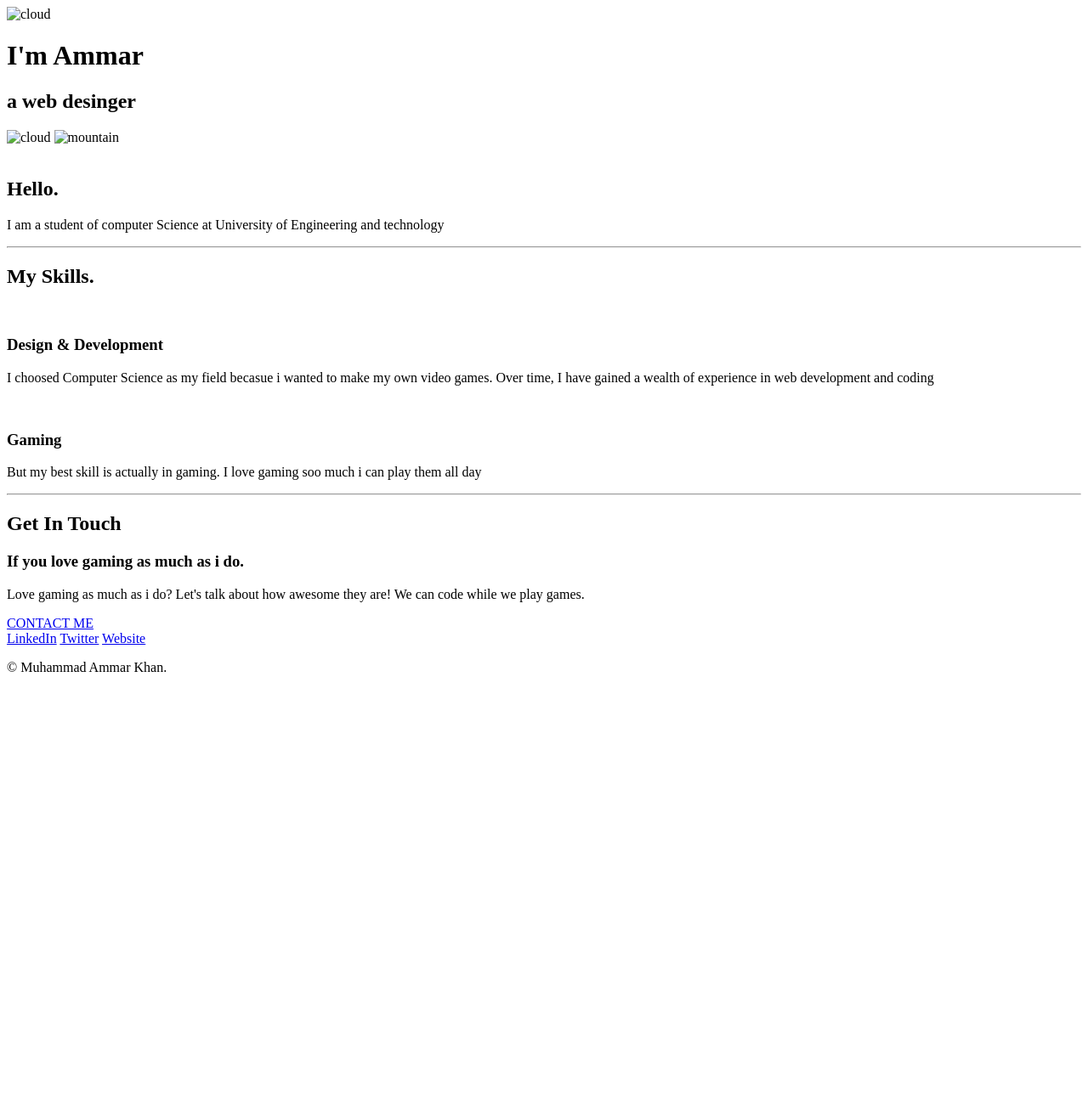
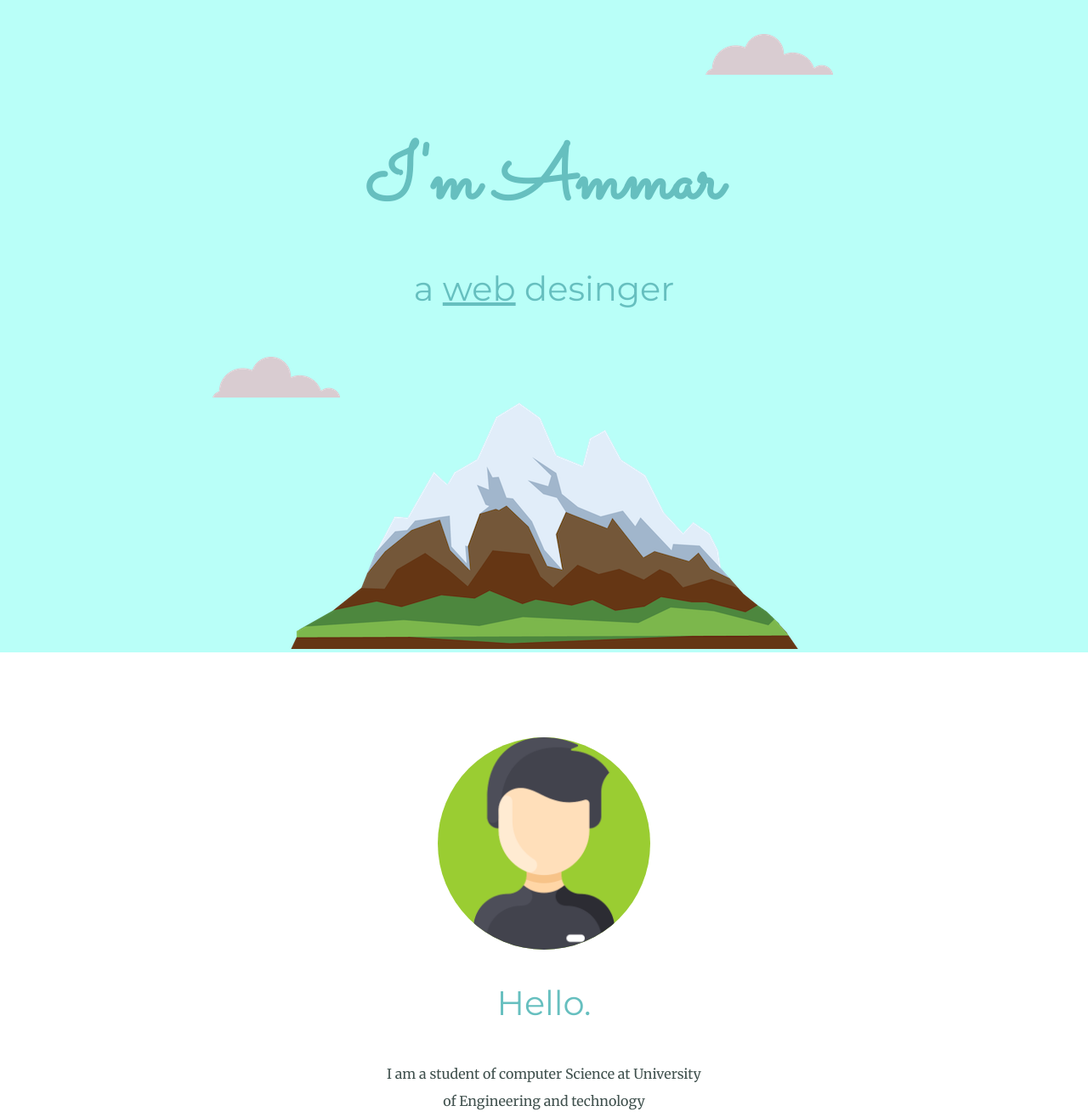
Before and after one commit to AmmarKhan2013/website, a plain HTML site: page index.html in a window 1280 px wide. Shown: the top 1315 px of the page at 85% size. Before the commit the page ends 811 px from the top, so only its background shows below. Drawn offline with Linux system fonts and the light colour scheme; the site is published under a folder, as on GitHub Pages, so addresses that start at the root find nothing.

Commit message:
Update index.html

```diff
--- a/index.html
+++ b/index.html
@@ -5,7 +5,7 @@
     <meta http-equiv="X-UA-Compatible" content="IE=edge">
     <meta name="viewport" content="width=device-width, initial-scale=1.0">
     <title>Muhammad Ammar Khan</title>
-    <link rel="stylesheet" href="/css/styles.css">
+    <link rel="stylesheet" href="css/styles.css">
     <link rel="shortcut icon" href="/images/favicon_io/favicon.ico" type="image/x-icon">
     <link rel="preconnect" href="https://fonts.googleapis.com">
     <link rel="preconnect" href="https://fonts.gstatic.com" crossorigin>
@@ -13,16 +13,16 @@
 </head>
 <body>
     <div class="top-container">
-        <img class="top-cloud" src="/CSS - My Site Images (1)/CSS - My Site Images/cloud.png" alt="cloud">
+        <img class="top-cloud" src="CSS - My Site Images (1)/CSS - My Site Images/cloud.png" alt="cloud">
         <h1>I'm Ammar</h1>
         <h2>a <span class="web">web</span> desinger</h2>
-        <img class="bottom-cloud" src="/CSS - My Site Images (1)/CSS - My Site Images/cloud.png" alt="cloud">
-        <img src="/CSS - My Site Images (1)/CSS - My Site Images/mountain.png" alt="mountain">
+        <img class="bottom-cloud" src="CSS - My Site Images (1)/CSS - My Site Images/cloud.png" alt="cloud">
+        <img src="CSS - My Site Images (1)/CSS - My Site Images/mountain.png" alt="mountain">
     </div>
 
     <div class="middle-container">
         <div class="profile">
-          <img width="250px" style="border-radius: 100%; background-color: yellowgreen;" src="/CSS - My Site Images (1)/CSS - My Site Images/man.png" alt="">
+          <img width="250px" style="border-radius: 100%; background-color: yellowgreen;" src="CSS - My Site Images (1)/CSS - My Site Images/man.png" alt="">
           <h2>Hello.</h2>
           <p class="intro">I am a student of computer Science at University of Engineering and technology</p>
         </div>
@@ -30,12 +30,12 @@
         <div class="skills">
           <h2>My Skills.</h2>
           <div class="skill-row">
-            <img class="code-img" style="border-radius: 100%;" src="/CSS - My Site Images (1)/CSS - My Site Images/computer.png" alt="">
+            <img class="code-img" style="border-radius: 100%;" src="CSS - My Site Images (1)/CSS - My Site Images/computer.png" alt="">
             <h3>Design & Development</h3>
             <p class="code-p">I choosed Computer Science as my field becasue i wanted to make my own video games. Over time, I have gained a wealth of experience in web development and coding</p>
           </div>
           <div class="skill-row">
-            <img class="game-img" src="/CSS - My Site Images (1)/CSS - My Site Images/game-controller.png" alt="">
+            <img class="game-img" src="CSS - My Site Images (1)/CSS - My Site Images/game-controller.png" alt="">
             <h3>Gaming</h3>
             <p class="game-p">But my best skill is actually in gaming. I love gaming soo much i can play them all day</p>
           </div>
```
